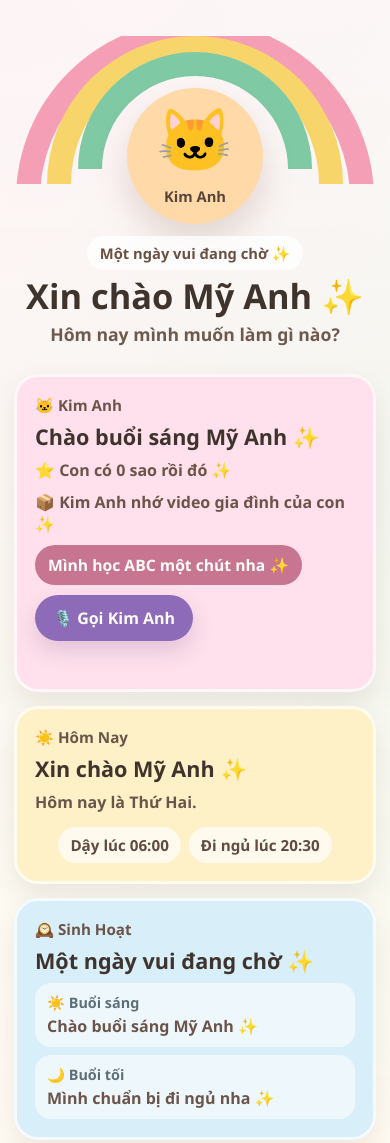
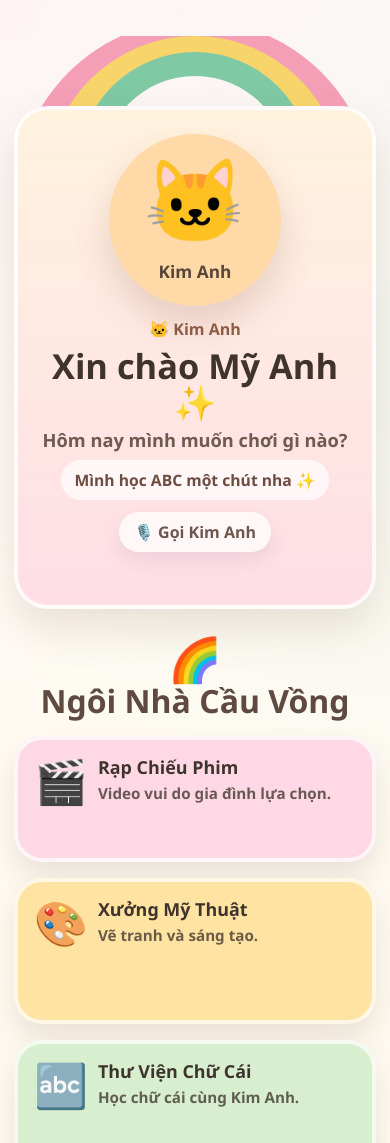
Before and after one commit to vinhduyetweb-debug/kim-anh-ai, a website built with Vite: page index.html in a window 390 px wide. Shown: the top 1143 px of the page. Built offline with nearby package versions, Linux system fonts and the light colour scheme.

Commit message:
Polish Rainbow House experience

```diff
--- a/public/sw.js
+++ b/public/sw.js
@@ -1,4 +1,4 @@
-const CACHE_NAME = "kim-anh-ai-rainbow-house-v5";
+const CACHE_NAME = "kim-anh-ai-rainbow-house-v6";
 const APP_SHELL = [
   "/",
   "/index.html",
--- a/src/data/rooms.js
+++ b/src/data/rooms.js
@@ -76,7 +76,7 @@ export const memoryBox = {
   emoji: "📦",
   name: "Kho Báu Ký Ức",
   module: "Vinh Kho Báu Ký Ức",
-  description: "Nơi lưu giữ tranh, video, âm thanh và kỷ niệm đẹp.",
+  description: "Nơi lưu giữ những kỷ niệm đẹp.",
   kind: "launch",
   launchPath: "/apps/vinh-khobaukyuc/index.html",
   color: "peach"
--- a/src/main.js
+++ b/src/main.js
@@ -34,6 +34,11 @@ function render() {
     return;
   }
 
+  if (route === "/my-anh-corner") {
+    renderMyAnhCorner();
+    return;
+  }
+
   if (route.startsWith("/content/")) {
     renderContentPage(route.split("/").pop());
     return;
@@ -51,118 +56,67 @@ function render() {
 
 function renderHome() {
   const profile = getProfile();
-  const memories = getMemories();
-  const totalStars = getTotalStars();
   const companion = {
     greeting: getGreeting(),
     encouragement: getEncouragement(),
     suggestion: getSuggestion()
   };
-  const routine = getCurrentRoutine();
-  const routineMessage = getRoutineMessage();
+  const houseRooms = rooms.filter((room) => room.id !== "voice");
 
   app.innerHTML = `
-    <main class="app-shell child-mode">
-      <section class="hero" aria-labelledby="welcome-title">
+    <main class="app-shell child-mode rainbow-home">
+      <section class="hero rainbow-hero" aria-labelledby="welcome-title">
         <div class="rainbow" aria-hidden="true">
           <span></span><span></span><span></span>
         </div>
+        <div class="kim-hero-card">
           <button class="kim-anh" type="button" aria-label="Kim Anh">
             <span class="cat-face" aria-hidden="true">🐱</span>
             <span class="character-name">Kim Anh</span>
           </button>
           <div class="hero-copy">
-          <p class="routine-pill">${escapeHtml(routineMessage)}</p>
+            <p class="hero-kicker">🐱 Kim Anh</p>
             <h1 id="welcome-title">Xin chào ${escapeHtml(profile.name)} ✨</h1>
-          <p>Hôm nay mình muốn làm gì nào?</p>
+            <p>Hôm nay mình muốn chơi gì nào?</p>
+            <strong>${escapeHtml(companion.suggestion)}</strong>
+          </div>
+          <div class="voice-control home-voice">
+            <button class="voice-button" type="button" data-voice-button>🎙️ Gọi Kim Anh</button>
+            <p class="voice-status" data-voice-status aria-live="polite"></p>
+          </div>
         </div>
       </section>
 
-      <section class="home-core" aria-label="Hôm nay và thành tích">
-        <article class="companion-card">
-          <p class="card-kicker">🐱 Kim Anh</p>
-          <h2>${escapeHtml(companion.greeting)}</h2>
-          <p>${escapeHtml(companion.encouragement.rewardStatus)}</p>
-          <p>${escapeHtml(companion.encouragement.memoryStatus)}</p>
-          <strong>${escapeHtml(companion.suggestion)}</strong>
-          <div class="voice-control">
-            <button class="voice-button" type="button" data-voice-button>🎙️ Gọi Kim Anh</button>
-            <p class="voice-status" data-voice-status aria-live="polite"></p>
-          </div>
-        </article>
-
-        <article class="today-card">
-          <p class="card-kicker">☀️ Hôm Nay</p>
-          <h2>Xin chào ${escapeHtml(profile.name)} ✨</h2>
-          <p>Hôm nay là ${getVietnameseDayName(new Date())}.</p>
-          <div class="day-times" aria-label="Giờ sinh hoạt hôm nay">
-            <span>Dậy lúc ${profile.wakeUp}</span>
-            <span>Đi ngủ lúc ${profile.sleep}</span>
-          </div>
-        </article>
-
-        <article class="routine-card">
-          <p class="card-kicker">🕰️ Sinh Hoạt</p>
-          <h2>${escapeHtml(routineMessage)}</h2>
-          <div class="routine-lines">
-            <p><span>☀️ Buổi sáng</span> Chào buổi sáng ${escapeHtml(routine.childName)} ✨</p>
-            <p><span>🌙 Buổi tối</span> Mình chuẩn bị đi ngủ nha ✨</p>
-          </div>
-        </article>
-
-        <article class="star-card">
-          <p class="card-kicker">⭐ Thành Tích</p>
-          <h2>${totalStars} sao</h2>
-          <p>Những cố gắng nhỏ mỗi ngày.</p>
-        </article>
-
-        <article class="memory-preview-card">
-          <p class="card-kicker">📦 Kho Báu Ký Ức</p>
-          <h2>Kỷ niệm mới nhất</h2>
-          <ul>
-            ${memories.slice(0, 3).map(memoryListItem).join("")}
-          </ul>
-        </article>
+      <section class="house-title" aria-label="Ngôi Nhà Cầu Vồng">
+        <p>🌈</p>
+        <h2>Ngôi Nhà Cầu Vồng</h2>
       </section>
 
       <section class="rooms-grid" aria-label="Các căn phòng trong Ngôi Nhà Cầu Vồng">
-        ${rooms.map(roomCard).join("")}
+        ${houseRooms.map(roomCard).join("")}
       </section>
 
       <section class="memory-band" aria-label="Kho Báu Ký Ức">
-        ${roomCard(memoryBox, true)}
+        ${roomCard(memoryBox, true, "memory-feature")}
       </section>
+
+      <button class="my-anh-corner-button" type="button" data-my-anh-corner>🌟 Góc Của Mỹ Anh</button>
     </main>
   `;
 
   app.querySelector(".kim-anh").addEventListener("click", handleHiddenParentEntry);
-  const voiceStatus = app.querySelector("[data-voice-status]");
-  app.querySelector("[data-voice-button]").addEventListener("click", () => {
-    startListening({
-      onUnsupported: () => {
-        voiceStatus.textContent = "Máy này chưa hỗ trợ nghe giọng nói ✨";
-      },
-      onStart: () => {
-        voiceStatus.textContent = "Kim Anh đang nghe nè ✨";
-      },
-      onRecognized: () => {
-        voiceStatus.textContent = "Được nè, mình mở cho Mỹ Anh nha ✨";
-      },
-      onUnknown: () => {
-        voiceStatus.textContent = "Kim Anh chưa hiểu. Mỹ Anh thử nói lại nha ✨";
-      }
-    });
-  });
+  bindVoiceButton();
+  app.querySelector("[data-my-anh-corner]").addEventListener("click", () => navigate("/my-anh-corner"));
   app.querySelectorAll("[data-room]").forEach((button) => {
     button.addEventListener("click", () => openRoom(button.dataset.room));
   });
 }
 
-function roomCard(room, wide = false) {
+function roomCard(room, wide = false, extraClass = "") {
   const target = room.contentType ? `/content/${room.contentType}` : room.launchPath || (room.id === "memory" ? "/memory" : `/room/${room.id}`);
 
   return `
-    <button class="room-card ${room.color} ${wide ? "wide" : ""}" type="button" data-room="${target}">
+    <button class="room-card ${room.color} ${wide ? "wide" : ""} ${extraClass}" type="button" data-room="${target}">
       <span class="room-emoji" aria-hidden="true">${room.emoji}</span>
       <span class="room-text">
         <strong>${room.name}</strong>
@@ -526,6 +480,87 @@ function renderParentMode() {
   });
 }
 
+function renderMyAnhCorner() {
+  const profile = getProfile();
+  const memories = getMemories();
+  const totalStars = getTotalStars();
+  const routine = getCurrentRoutine();
+  const routineMessage = getRoutineMessage();
+
+  app.innerHTML = `
+    <main class="app-shell my-anh-corner">
+      <button class="back-button" type="button" data-back>← Về nhà</button>
+      <section class="corner-hero">
+        <p class="card-kicker">🌟 Góc Của Mỹ Anh</p>
+        <h1>Những điều nhỏ xinh hôm nay</h1>
+      </section>
+
+      <section class="home-core corner-grid" aria-label="Hôm nay, sinh hoạt và kỷ niệm">
+        <article class="today-card">
+          <p class="card-kicker">☀️ Hôm Nay</p>
+          <h2>Xin chào ${escapeHtml(profile.name)} ✨</h2>
+          <p>Hôm nay là ${getVietnameseDayName(new Date())}.</p>
+          <div class="day-times" aria-label="Giờ sinh hoạt hôm nay">
+            <span>Dậy lúc ${profile.wakeUp}</span>
+            <span>Đi ngủ lúc ${profile.sleep}</span>
+          </div>
+        </article>
+
+        <article class="routine-card">
+          <p class="card-kicker">🕰️ Sinh Hoạt</p>
+          <h2>${escapeHtml(routineMessage)}</h2>
+          <div class="routine-lines">
+            <p><span>☀️ Buổi sáng</span> Chào buổi sáng ${escapeHtml(routine.childName)} ✨</p>
+            <p><span>🌙 Buổi tối</span> Mình chuẩn bị đi ngủ nha ✨</p>
+          </div>
+        </article>
+
+        <article class="star-card">
+          <p class="card-kicker">⭐ Thành Tích</p>
+          <h2>${totalStars} sao</h2>
+          <p>Những cố gắng nhỏ mỗi ngày.</p>
+        </article>
+
+        <article class="memory-preview-card">
+          <p class="card-kicker">📦 Kho Báu Ký Ức</p>
+          <h2>Kỷ niệm mới nhất</h2>
+          <ul>
+            ${memories.slice(0, 3).map(memoryListItem).join("")}
+          </ul>
+        </article>
+      </section>
+    </main>
+  `;
+
+  app.querySelector("[data-back]").addEventListener("click", () => navigate("/"));
+}
+
+function bindVoiceButton() {
+  const voiceButton = app.querySelector("[data-voice-button]");
+  const voiceStatus = app.querySelector("[data-voice-status]");
+
+  if (!voiceButton || !voiceStatus) {
+    return;
+  }
+
+  voiceButton.addEventListener("click", () => {
+    startListening({
+      onUnsupported: () => {
+        voiceStatus.textContent = "Máy này chưa hỗ trợ nghe giọng nói ✨";
+      },
+      onStart: () => {
+        voiceStatus.textContent = "Kim Anh đang nghe nè ✨";
+      },
+      onRecognized: () => {
+        voiceStatus.textContent = "Được nè, mình mở cho Mỹ Anh nha ✨";
+      },
+      onUnknown: () => {
+        voiceStatus.textContent = "Kim Anh chưa hiểu. Mỹ Anh thử nói lại nha ✨";
+      }
+    });
+  });
+}
+
 function memoryListItem(memory) {
   return `
     <li>
--- a/src/styles.css
+++ b/src/styles.css
@@ -44,6 +44,12 @@ button {
     #fff7e8;
 }
 
+.rainbow-home {
+  display: grid;
+  align-content: start;
+  gap: 18px;
+}
+
 .hero {
   position: relative;
   display: grid;
@@ -51,6 +57,11 @@ button {
   place-items: center;
   padding: 24px 12px 28px;
   text-align: center;
+}
+
+.rainbow-hero {
+  min-height: 360px;
+  padding: 28px 0 10px;
 }
 
 .rainbow {
@@ -82,13 +93,30 @@ button {
   border-color: #7fc9a5;
 }
 
+.kim-hero-card {
+  position: relative;
+  z-index: 1;
+  display: grid;
+  width: min(100%, 720px);
+  justify-items: center;
+  gap: 12px;
+  margin-top: 70px;
+  padding: 24px 18px 20px;
+  border: 4px solid rgba(255, 255, 255, 0.82);
+  border-radius: 34px;
+  background:
+    linear-gradient(180deg, rgba(255, 244, 224, 0.94), rgba(255, 221, 234, 0.92)),
+    #ffe2bd;
+  box-shadow: 0 20px 42px rgba(118, 80, 54, 0.14);
+}
+
 .kim-anh {
   position: relative;
   z-index: 1;
   display: grid;
-  width: 136px;
-  height: 136px;
-  margin-top: 58px;
+  width: 172px;
+  height: 172px;
+  margin-top: 0;
   place-items: center;
   border: 0;
   border-radius: 50%;
@@ -99,14 +127,14 @@ button {
 }
 
 .cat-face {
-  font-size: 62px;
+  font-size: 82px;
   line-height: 1;
 }
 
 .character-name {
-  margin-top: -18px;
-  font-size: 0.92rem;
-  font-weight: 800;
+  margin-top: -24px;
+  font-size: 1.08rem;
+  font-weight: 900;
 }
 
 .hero-copy {
@@ -114,7 +142,32 @@ button {
   z-index: 1;
   display: grid;
   gap: 8px;
-  margin-top: 12px;
+  margin-top: 0;
+  justify-items: center;
+}
+
+.hero-kicker {
+  margin: 0;
+  color: #8b5d45;
+  font-size: 1rem;
+  font-weight: 950;
+}
+
+.hero-copy strong {
+  display: inline-block;
+  width: fit-content;
+  max-width: min(100%, 30rem);
+  padding: 9px 14px;
+  border-radius: 999px;
+  color: #6d4d42;
+  background: rgba(255, 255, 255, 0.7);
+  font-size: 0.98rem;
+}
+
+.hero-copy > p:not(.hero-kicker) {
+  color: #6e5a4f;
+  font-size: clamp(1.14rem, 3vw, 1.42rem);
+  font-weight: 800;
 }
 
 .routine-pill {
@@ -196,14 +249,18 @@ button {
   justify-items: start;
 }
 
+.home-voice {
+  justify-items: center;
+}
+
 .voice-button {
-  min-height: 46px;
+  min-height: 40px;
   border: 0;
   border-radius: 999px;
-  padding: 0 18px;
-  color: #fffdf8;
-  background: #8e6bb8;
-  box-shadow: 0 10px 22px rgba(92, 67, 127, 0.18);
+  padding: 0 15px;
+  color: #6d574d;
+  background: rgba(255, 255, 255, 0.74);
+  box-shadow: 0 8px 18px rgba(92, 67, 127, 0.1);
   font-weight: 900;
   cursor: pointer;
 }
@@ -211,7 +268,9 @@ button {
 .voice-status {
   min-height: 1.4em;
   color: #6b554a;
+  font-size: 0.95rem;
   font-weight: 850;
+  text-align: center;
 }
 
 .today-card {
@@ -249,6 +308,26 @@ button {
 
 .memory-preview-card {
   background: #ffd7bd;
+}
+
+.house-title {
+  display: grid;
+  width: min(100%, 760px);
+  justify-items: center;
+  gap: 4px;
+  margin: 0 auto;
+  text-align: center;
+}
+
+.house-title p {
+  font-size: 2.7rem;
+  line-height: 1;
+}
+
+.house-title h2 {
+  color: #5e4a40;
+  font-size: clamp(2rem, 7vw, 3.4rem);
+  line-height: 1.05;
 }
 
 .card-kicker {
@@ -398,7 +477,7 @@ p {
 .rooms-grid {
   display: grid;
   grid-template-columns: repeat(2, minmax(0, 1fr));
-  gap: 14px;
+  gap: 16px;
   width: min(100%, 760px);
   margin: 0 auto;
 }
@@ -410,24 +489,33 @@ p {
 
 .room-card {
   display: grid;
-  min-height: 156px;
+  min-height: 166px;
   grid-template-rows: auto 1fr;
   gap: 10px;
   align-content: start;
-  padding: 18px;
-  border: 3px solid rgba(255, 255, 255, 0.7);
-  border-radius: 24px;
+  padding: 18px 16px;
+  border: 4px solid rgba(255, 255, 255, 0.72);
+  border-radius: 28px;
   color: #3f342d;
   text-align: left;
-  box-shadow: 0 12px 26px rgba(93, 68, 50, 0.12);
+  box-shadow: 0 15px 28px rgba(93, 68, 50, 0.13);
   cursor: pointer;
 }
 
 .room-card.wide {
-  min-height: 126px;
+  min-height: 146px;
   grid-template-columns: auto 1fr;
   grid-template-rows: none;
   align-items: center;
+}
+
+.room-card.memory-feature {
+  min-height: 174px;
+  border-color: rgba(255, 249, 221, 0.95);
+  background:
+    linear-gradient(135deg, rgba(255, 245, 186, 0.58), rgba(255, 203, 180, 0.86)),
+    #ffd7bd;
+  box-shadow: 0 18px 34px rgba(150, 91, 63, 0.18);
 }
 
 .room-card:active {
@@ -435,7 +523,7 @@ p {
 }
 
 .room-emoji {
-  font-size: 2.3rem;
+  font-size: 2.7rem;
   line-height: 1;
 }
 
@@ -445,7 +533,7 @@ p {
 }
 
 .room-text strong {
-  font-size: clamp(1.08rem, 3.2vw, 1.45rem);
+  font-size: clamp(1.12rem, 3.4vw, 1.5rem);
   line-height: 1.1;
 }
 
@@ -454,6 +542,20 @@ p {
   font-size: 0.95rem;
   font-weight: 700;
   line-height: 1.3;
+}
+
+.my-anh-corner-button {
+  justify-self: center;
+  min-height: 42px;
+  margin: 2px auto 0;
+  border: 0;
+  border-radius: 999px;
+  padding: 0 16px;
+  color: #6a5047;
+  background: rgba(255, 255, 255, 0.78);
+  box-shadow: 0 10px 20px rgba(93, 68, 50, 0.1);
+  font-weight: 900;
+  cursor: pointer;
 }
 
 .rose {
@@ -592,6 +694,33 @@ p {
   color: #5f4f45;
   background: rgba(255, 255, 255, 0.78);
   box-shadow: 0 12px 24px rgba(93, 68, 50, 0.12);
+}
+
+.my-anh-corner {
+  display: grid;
+  align-content: start;
+  gap: 16px;
+}
+
+.corner-hero {
+  display: grid;
+  width: min(100%, 760px);
+  gap: 8px;
+  margin: 0 auto;
+  padding: 18px;
+  border: 3px solid rgba(255, 255, 255, 0.72);
+  border-radius: 26px;
+  background: rgba(255, 241, 199, 0.72);
+  box-shadow: 0 12px 26px rgba(93, 68, 50, 0.1);
+}
+
+.corner-hero h1 {
+  font-size: clamp(1.8rem, 6vw, 3rem);
+  line-height: 1.05;
+}
+
+.corner-grid {
+  margin-bottom: 0;
 }
 
 .parent-shell {
@@ -774,6 +903,14 @@ p {
     padding-top: 12px;
   }
 
+  .rainbow-hero {
+    min-height: 360px;
+  }
+
+  .kim-hero-card {
+    margin-top: 76px;
+  }
+
   .rooms-grid,
   .parent-grid,
   .home-core {
```
Lines whose indentation alone changed are shown as unchanged.
